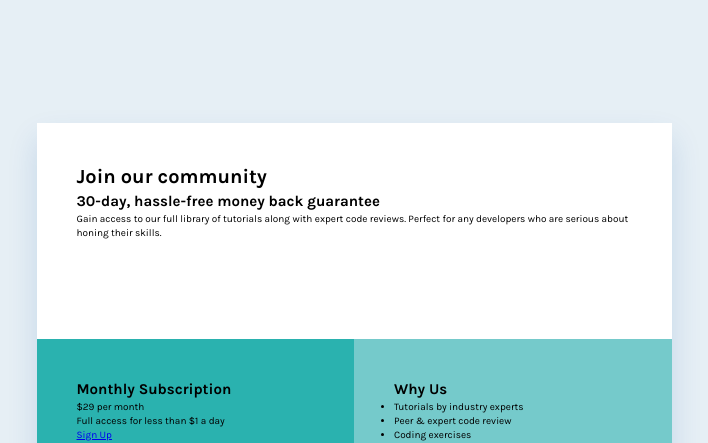
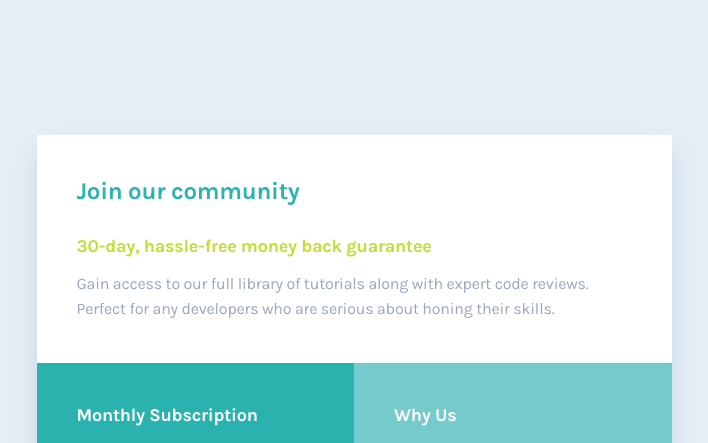
Before and after one commit to ssembatya-dennis/single-price-grid-component, a plain HTML site: page index.html in a window 1280 px wide. Shown: the top 443 px of the page, without its empty margins (286-994 px from the left). Drawn offline with Linux system fonts and the light colour scheme.

Commit message:
style(Body): Improve the general component typography to make text smart and easy to read

```diff
--- a/css/base/_base.css
+++ b/css/base/_base.css
@@ -19,7 +19,7 @@ body {
 main {
   width: 100%;
   height: 100%;
-  min-height: 90vh;
+  min-height: 95vh;
   display: flex;
   flex-direction: column-reverse;
   align-items: center;
--- a/css/base/_typography.css
+++ b/css/base/_typography.css
@@ -14,3 +14,104 @@ body {
 .attribution a {
   color: hsl(228, 45%, 44%);
 }
+
+/*top column typography*/
+
+.component__top-title {
+  font-weight: 700;
+  font-size: 2.4rem;
+  letter-spacing: -0.3px;
+  color: #2ab3b1;
+  margin-bottom: 2.4rem;
+}
+
+.component__top-paragraph {
+  font-weight: 700;
+  font-size: 1.8rem;
+  line-height: 1.5;
+  letter-spacing: -0.225px;
+  color: #c0df33;
+  margin-bottom: 1.1rem;
+}
+
+.component__top-text {
+  font-weight: 400;
+  font-size: 1.6rem;
+  line-height: 1.6;
+  letter-spacing: -0.2px;
+  color: #9aa7be;
+}
+
+/*Left column component*/
+
+.component__left-title {
+  font-weight: 700;
+  font-size: 1.8rem;
+  letter-spacing: -0.225px;
+  color: #ffffff;
+  margin-bottom: 1.8rem;
+}
+
+.component__left-paragraph {
+  font-weight: 400;
+  font-size: 1.6rem;
+  letter-spacing: -0.2px;
+  color: #ffffff;
+  mix-blend-mode: normal;
+  opacity: 0.5;
+  margin-bottom: 5px;
+}
+
+.left-span {
+  font-weight: 700;
+  font-size: 3.2rem;
+  letter-spacing: -0.4px;
+  color: #ffffff;
+}
+
+.component__left-text {
+  font-weight: 400;
+  font-size: 1.6rem;
+  letter-spacing: -0.2px;
+  color: #ffffff;
+  margin-bottom: 4.1rem;
+}
+
+.btn {
+  width: 100%;
+  font-weight: 700;
+  font-size: 1.6rem;
+  letter-spacing: -0.2px;
+  background: #c0df33;
+  color: #fff;
+  padding: 1.3rem 1.8rem;
+  border-radius: 5px;
+  text-decoration: none;
+}
+
+.btn:hover {
+  box-shadow: 0px 10px 10px rgba(0, 0, 0, 0.0973011);
+}
+
+/*Right column component*/
+
+.component__right-title {
+  font-weight: 700;
+  font-size: 1.8rem;
+  letter-spacing: -0.225px;
+  color: #ffffff;
+  margin-bottom: 1.8rem;
+}
+
+.component__right-list {
+  list-style-type: none;
+}
+
+.component__right-list-item {
+  font-weight: 400;
+  font-size: 1.4rem;
+  letter-spacing: -0.175px;
+  color: #ffffff;
+  mix-blend-mode: normal;
+  opacity: 0.75;
+}
--- a/css/layout/_grid.css
+++ b/css/layout/_grid.css
@@ -2,8 +2,8 @@
 
 .grid__component {
   display: grid;
-  width: 63.5rem;
-  height: 47.5rem;
+  max-width: 63.5rem;
+  min-height: 49rem;
   grid-template-columns: repeat(2, 1fr);
   box-shadow: 0px 15px 30px rgba(0, 81, 171, 0.148847);
   border-radius: 8px;
--- a/index.html
+++ b/index.html
@@ -49,7 +49,7 @@
             Full access for less than &dollar;1 a day
           </p>
 
-          <a href="#" class="btn btn--left">Sign Up</a>
+          <a href="#" class="btn">Sign Up</a>
         </div>
 
         <div class="grid__col grid__col-right">
```
